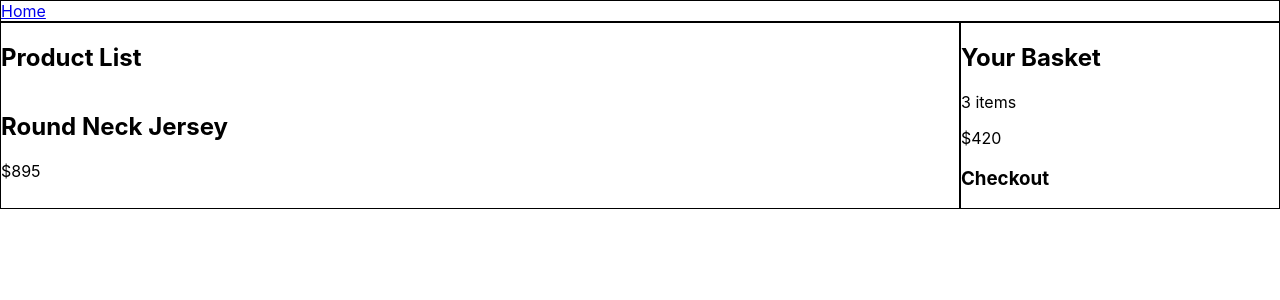
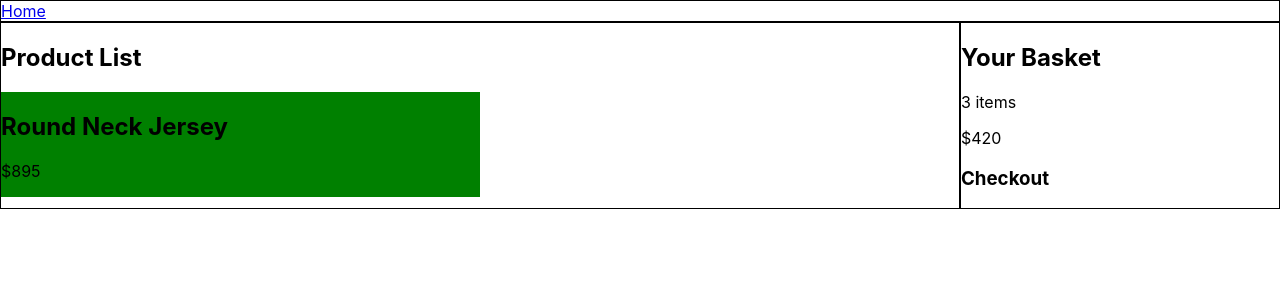
Before and after one commit to jonasholbech/react-webshop-a2021, a React (Create React App) app: page / in a window 1280 px wide. Shown: the top 300 px of the page. Built offline with nearby package versions, Linux system fonts and the light colour scheme.

Commit message:
inline styling

```diff
--- a/src/components/Product.js
+++ b/src/components/Product.js
@@ -1,7 +1,10 @@
 export default function Product(props) {
-  console.log(props);
   return (
-    <article>
+    <article
+      style={{
+        backgroundColor: props.soldOut ? "red" : "green",
+      }}
+    >
       <h2>{props.productdisplayname}</h2>
       <p>${props.price}</p>
     </article>
```
